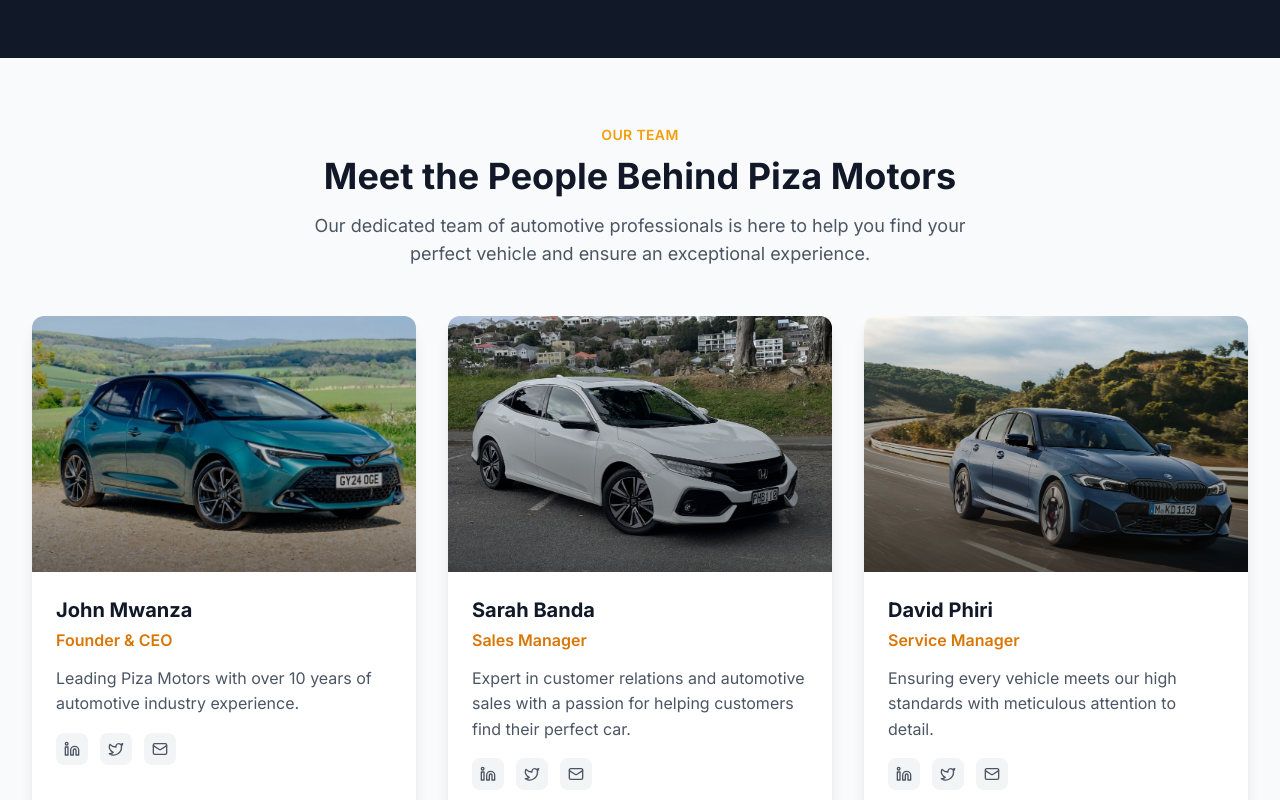
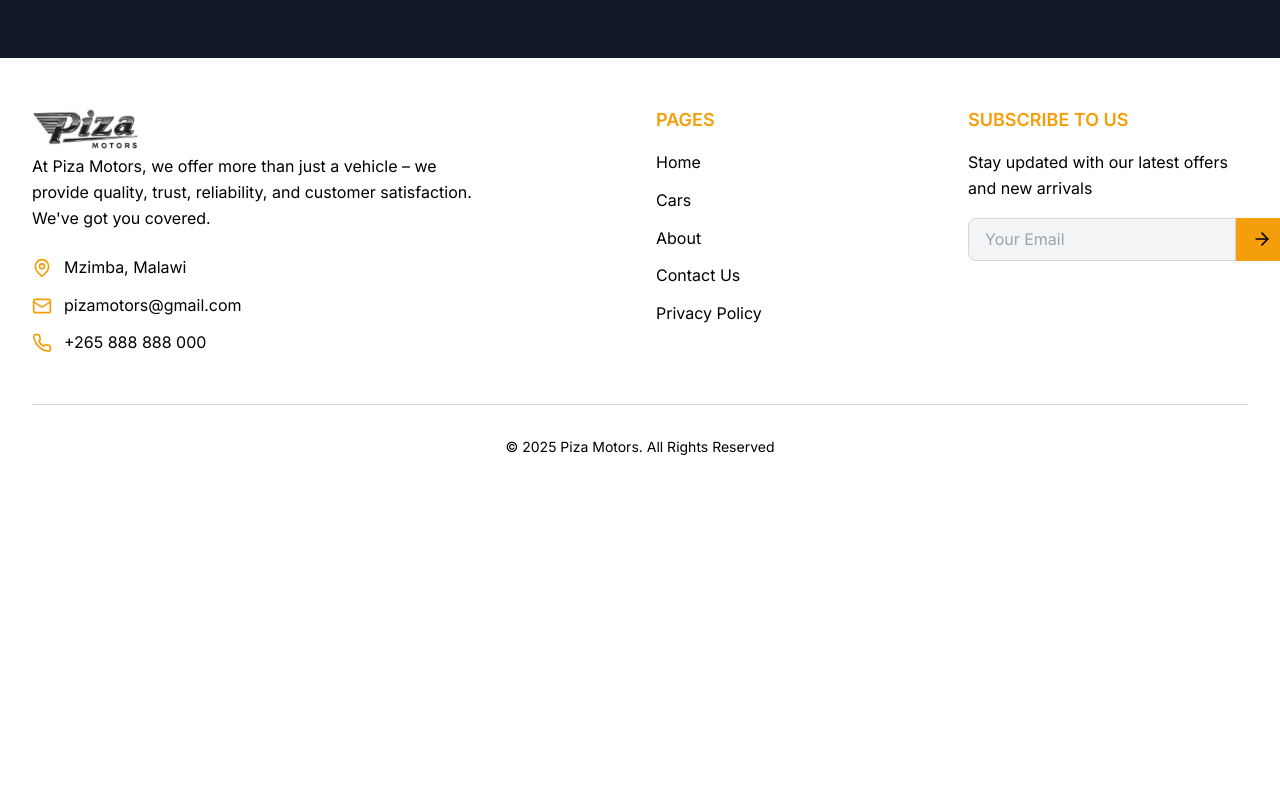
Before and after one commit to TheoHill/Piza-Motors, a Next.js app: page /about in a window 1280 px wide. Shown: the part 1960-2760 px from the top of the page. After the commit the page ends 2465 px from the top, so only its background shows below. Built offline with nearby package versions, Linux system fonts and the light colour scheme.

Commit message:
Complete Static Front End

```diff
--- a/src/app/about/page.js
+++ b/src/app/about/page.js
@@ -1,6 +1,5 @@
 import AboutHero from '../../components/AboutHero'
 import AboutContent from '../../components/AboutContent'
-import TeamSection from '../../components/TeamSection'
 import StatsSection from '../../components/StatsSection'
 import Footer from '../../components/Footer'
 
@@ -16,7 +15,6 @@
       <AboutHero />
       <AboutContent />
       <StatsSection />
-      <TeamSection />
       <Footer />
     </main>
   )
--- a/src/components/CarsHero.js
+++ b/src/components/CarsHero.js
@@ -127,20 +127,19 @@
                 </div>
             </div>
 
-            {/* Hero Content */}
-            <div className="relative z-10 max-w-7xl mx-auto px-4 sm:px-6 lg:px-8 flex flex-col justify-center items-center text-center h-full pb-12 sm:pb-0">
-                <h1 className="text-4xl md:text-5xl lg:text-6xl font-bold text-white mb-4 text-shadow">
-                    Find Your
-                </h1>
-                <h2 className="text-4xl md:text-5xl lg:text-6xl font-bold text-white mb-6 text-shadow">
-                    <span className="text-yellow-400">Perfect</span> Ride
-                </h2>
-                <p className="text-lg md:text-xl text-gray-200 mb-8 text-shadow max-w-2xl">
-                    Browse through our extensive collection of quality vehicles.
+
+
+             <div className="absolute inset-0 z-20 flex flex-col justify-center items-center text-center px-4 sm:px-6 lg:px-8 transform translate-y-10 md:translate-y-12">
+                <div className="max-w-3xl w-full">
+                    <h1 className="text-4xl md:text-5xl lg:text-6xl font-bold text-white mb-4 text-shadow">
+                        Find Your <br/> <span className="text-yellow-400">Perfect</span> Ride
+                    </h1>
+                    <p className="text-lg md:text-xl text-gray-200 mb-8 text-shadow max-w-2xl mx-auto">
+                        Browse through our extensive collection of quality vehicles.
                     From luxury cars to everyday drives, find exactly what you're looking for.
-                </p>
+                    </p>
+                </div>
             </div>
-
         </section>
     )
 }
--- a/src/components/MapSection.js
+++ b/src/components/MapSection.js
@@ -66,22 +66,7 @@
               </button>
             </div>
 
-            <div className="bg-gray-50 p-6 rounded-xl">
-              <h3 className="text-lg font-bold text-gray-900 mb-3">Parking</h3>
-              <p className="text-gray-600">
-                Free parking available on-site for all customers and visitors.
-                Secure and well-lit parking area.
-              </p>
-            </div>
 
-            <div className="bg-gray-50 p-6 rounded-xl">
-              <h3 className="text-lg font-bold text-gray-900 mb-3">Nearby Landmarks</h3>
-              <ul className="text-gray-600 space-y-1">
-                <li>• Mzuzu City Center</li>
-                <li>• Mzuzu University</li>
-                <li>• Central Market</li>
-              </ul>
-            </div>
           </div>
         </div>
       </div>
--- a/src/components/TeamSection.js
+++ /dev/null
@@ -1,108 +0,0 @@
-import { Linkedin, Twitter, Mail } from 'lucide-react'
-import Image from 'next/image'
-
-export default function TeamSection() {
-  const teamMembers = [
-    {
-      name: "John Mwanza",
-      role: "Founder & CEO",
-      image: "/assets/Toyota_Corola.jpg", // Placeholder - you can replace with actual team photos
-      bio: "Leading Piza Motors with over 10 years of automotive industry experience.",
-      social: {
-        linkedin: "#",
-        twitter: "#",
-        email: "john@pizamotors.com"
-      }
-    },
-    {
-      name: "Sarah Banda",
-      role: "Sales Manager",
-      image: "/assets/Hondacivic.jpg", // Placeholder
-      bio: "Expert in customer relations and automotive sales with a passion for helping customers find their perfect car.",
-      social: {
-        linkedin: "#",
-        twitter: "#",
-        email: "sarah@pizamotors.com"
-      }
-    },
-    {
-      name: "David Phiri",
-      role: "Service Manager",
-      image: "/assets/BMW-3.jpg", // Placeholder
-      bio: "Ensuring every vehicle meets our high standards with meticulous attention to detail.",
-      social: {
-        linkedin: "#",
-        twitter: "#",
-        email: "david@pizamotors.com"
-      }
-    }
-  ]
-
-  return (
-    <section className="py-16 bg-gray-50">
-      <div className="max-w-7xl mx-auto px-4 sm:px-6 lg:px-8">
-        <div className="text-center mb-12">
-          <span className="text-yellow-500 font-semibold text-sm uppercase tracking-wide">
-            Our Team
-          </span>
-          <h2 className="mt-2 text-3xl md:text-4xl font-bold text-gray-900 mb-4">
-            Meet the People Behind Piza Motors
-          </h2>
-          <p className="text-lg text-gray-600 max-w-2xl mx-auto">
-            Our dedicated team of automotive professionals is here to help you
-            find your perfect vehicle and ensure an exceptional experience.
-          </p>
-        </div>
-
-        <div className="grid grid-cols-1 md:grid-cols-2 lg:grid-cols-3 gap-8">
-          {teamMembers.map((member, index) => (
-            <div
-              key={index}
-              className="bg-white rounded-xl shadow-lg overflow-hidden group hover:shadow-xl transition-shadow"
-            >
-              {/* Image */}
-              <div className="relative h-64 overflow-hidden">
-                <Image
-                  src={member.image}
-                  alt={member.name}
-                  fill
-                  className="object-cover group-hover:scale-105 transition-transform duration-300"
-                />
-                <div className="absolute inset-0 bg-gradient-to-t from-black/50 to-transparent"></div>
-              </div>
-
-              {/* Content */}
-              <div className="p-6">
-                <h3 className="text-xl font-bold text-gray-900 mb-1">{member.name}</h3>
-                <p className="text-yellow-600 font-semibold mb-3">{member.role}</p>
-                <p className="text-gray-600 mb-4">{member.bio}</p>
-
-                {/* Social Links */}
-                <div className="flex space-x-3">
-                  <a
-                    href={member.social.linkedin}
-                    className="p-2 bg-gray-100 hover:bg-blue-100 text-gray-600 hover:text-blue-600 rounded-lg transition-colors"
-                  >
-                    <Linkedin className="h-4 w-4" />
-                  </a>
-                  <a
-                    href={member.social.twitter}
-                    className="p-2 bg-gray-100 hover:bg-blue-100 text-gray-600 hover:text-blue-400 rounded-lg transition-colors"
-                  >
-                    <Twitter className="h-4 w-4" />
-                  </a>
-                  <a
-                    href={`mailto:${member.social.email}`}
-                    className="p-2 bg-gray-100 hover:bg-yellow-100 text-gray-600 hover:text-yellow-600 rounded-lg transition-colors"
-                  >
-                    <Mail className="h-4 w-4" />
-                  </a>
-                </div>
-              </div>
-            </div>
-          ))}
-        </div>
-      </div>
-    </section>
-  )
-}
```
